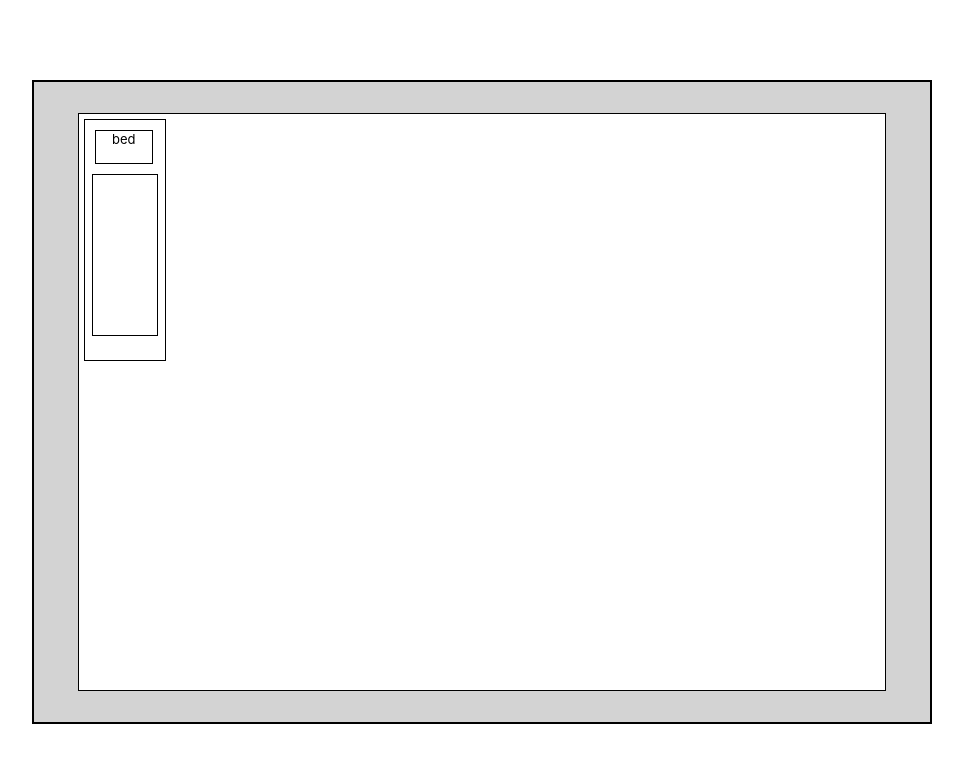
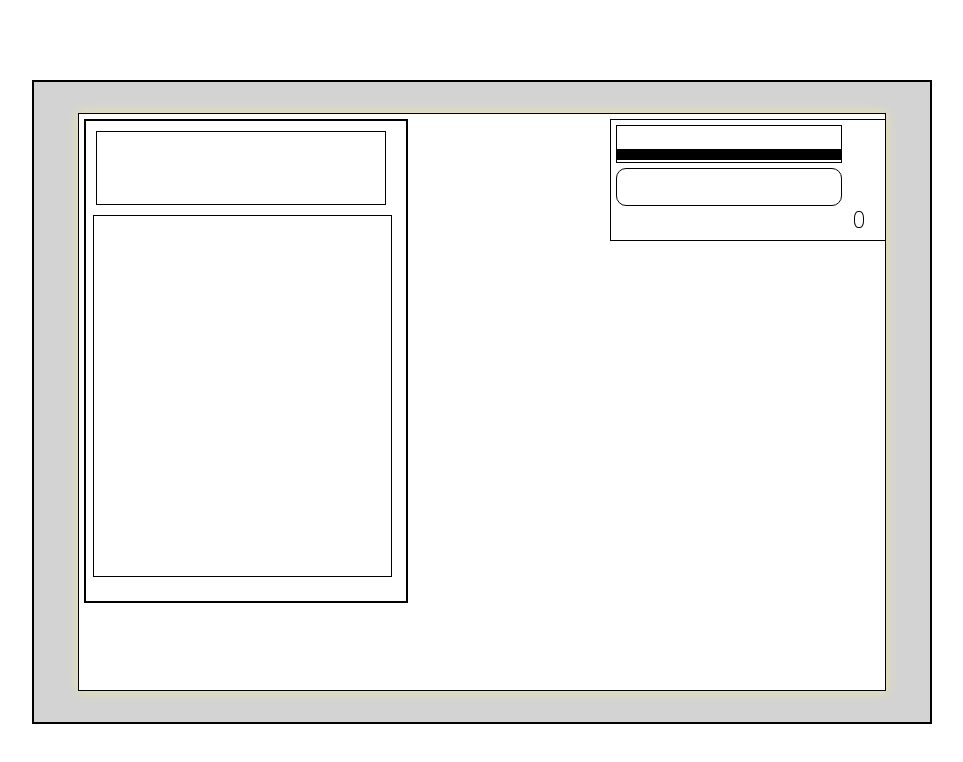
Before and after one commit to Noam-Musba/Job-Hunt, a React (Create React App) app: page / in a window 1280 px wide. Shown: the top 762 px of the page, without its empty margins (158-1121 px from the left). Built offline with nearby package versions, Linux system fonts and the light colour scheme.

Commit message:
computer added
added a desk with monitor keyboard and mouse.
some design changes to bed and room

```diff
--- a/src/components/Bed.js
+++ b/src/components/Bed.js
@@ -5,9 +5,9 @@ function Bed() {
     <div
       id="bed"
       style={{
-        border: "1px solid black",
-        height: "30vh",
-        width: "10vh",
+        border: "2px solid black",
+        height: "60vh",
+        width: "40vh",
         margin: "5px",
         /* display: "flex",
         textAlign: "center",
@@ -18,20 +18,19 @@ function Bed() {
         id="pillow"
         style={{
           border: "1px solid black",
-          height: "4vh",
-          width: "7vh",
+          position: "relative",
+          height: "15%",
+          width: "90%",
           margin: "10px",
-          fontSize: "13px",
         }}
-      >
-        bed
-      </div>
+      ></div>
       <div
         id="blanket"
         style={{
           border: "1px solid black",
-          height: "20vh",
-          width: "8vh",
+          position: "relative",
+          height: "75%",
+          width: "93%",
           margin: "7px",
           //position: "relative",
         }}
--- /dev/null
+++ b/src/components/Computer.js
@@ -0,0 +1,60 @@
+import React from "react";
+
+function Computer() {
+  return (
+    <div
+      id="desk"
+      style={{
+        border: "1px solid black",
+        height: "15vh",
+        width: "25vw",
+        margin: "5px",
+        position: "relative",
+        left: "15vw",
+      }}
+    >
+      <div
+        id="computer"
+        style={{
+          border: "1px solid black",
+          height: "30%",
+          width: "70%",
+          margin: "5px",
+        }}
+      >
+        <div
+          id="monitor"
+          style={{
+            height: "30%",
+            width: "100%",
+            marginTop: "23px",
+            backgroundColor: "black", // will change color if working or not
+          }}
+        ></div>
+      </div>
+      <div
+        id="keyboard"
+        style={{
+          border: "1px solid black",
+          height: "30%",
+          width: "70%",
+          margin: "5px",
+          borderRadius: "10px",
+        }}
+      />
+      <div
+      id="mouse"
+      style={{
+        border: "1px solid black",
+        borderRadius: "40%",
+        width: "8px",
+        height: "15px",
+        position: "relative",
+        left: "19vw"
+      }}
+      />
+    </div>
+  );
+}
+
+export default Computer;
--- a/src/components/Room.js
+++ b/src/components/Room.js
@@ -1,18 +1,22 @@
 import React from "react";
 import Bed from "./Bed";
+import Computer from "./Computer";
 
 const roomStyle = {};
 
 function Room() {
   return (
-    <div id="gamebox"
+    <div
+      id="gamebox"
       style={{
         display: "flex",
         width: "100%",
         justifyContent: "center",
+        overflow: "hidden",
       }}
     >
-      <div id="walls"
+      <div
+        id="walls"
         style={{
           display: "flex",
           justifyContent: "center",
@@ -25,15 +29,23 @@ function Room() {
           top: "10%",
         }}
       >
-        <div id="floor"
+        <div
+          id="floor"
           style={{
             backgroundColor: "white",
             height: "90%",
             width: "90%",
             border: "1px solid black",
+            boxShadow: "0 0 10px rgba(237, 233, 157, 1)", //yellow
           }}
         >
-          <Bed />
+          <div style={{
+            display: "flex",
+            overflow: "hidden"
+          }}>
+            <Bed />
+            <Computer />
+          </div>
         </div>
       </div>
     </div>
```
